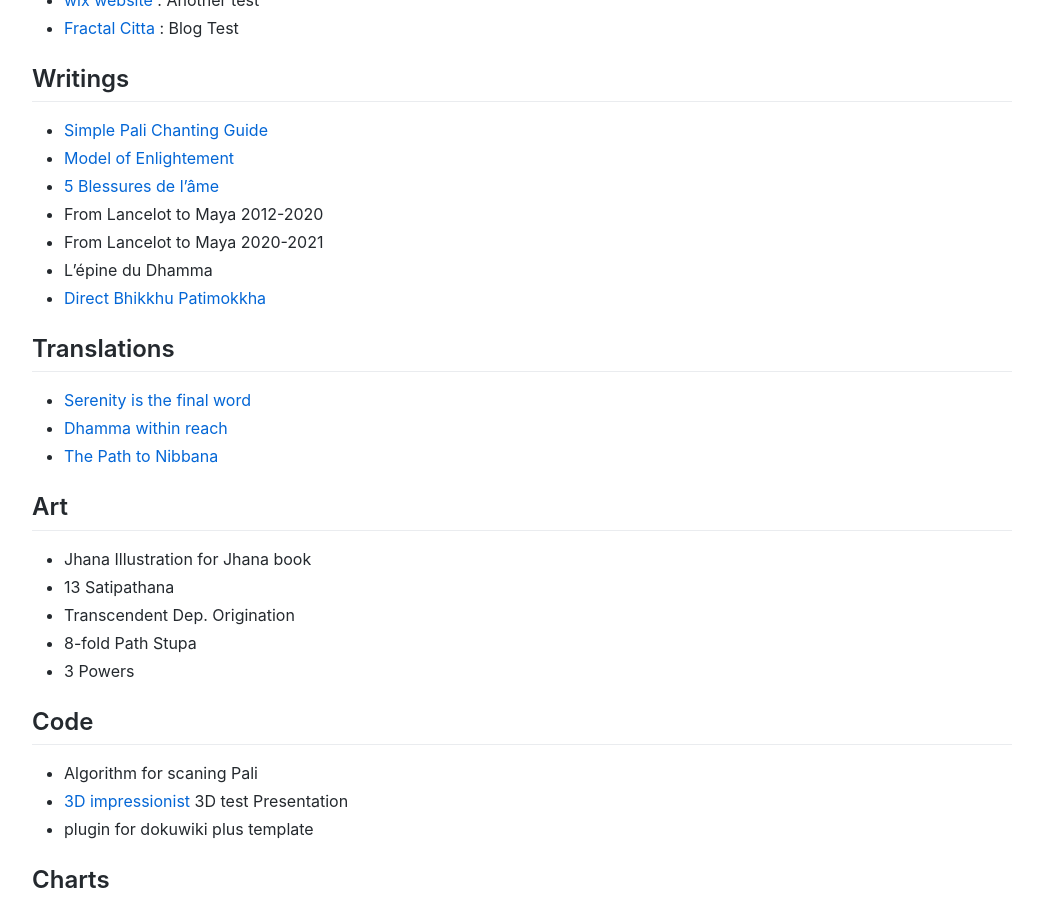
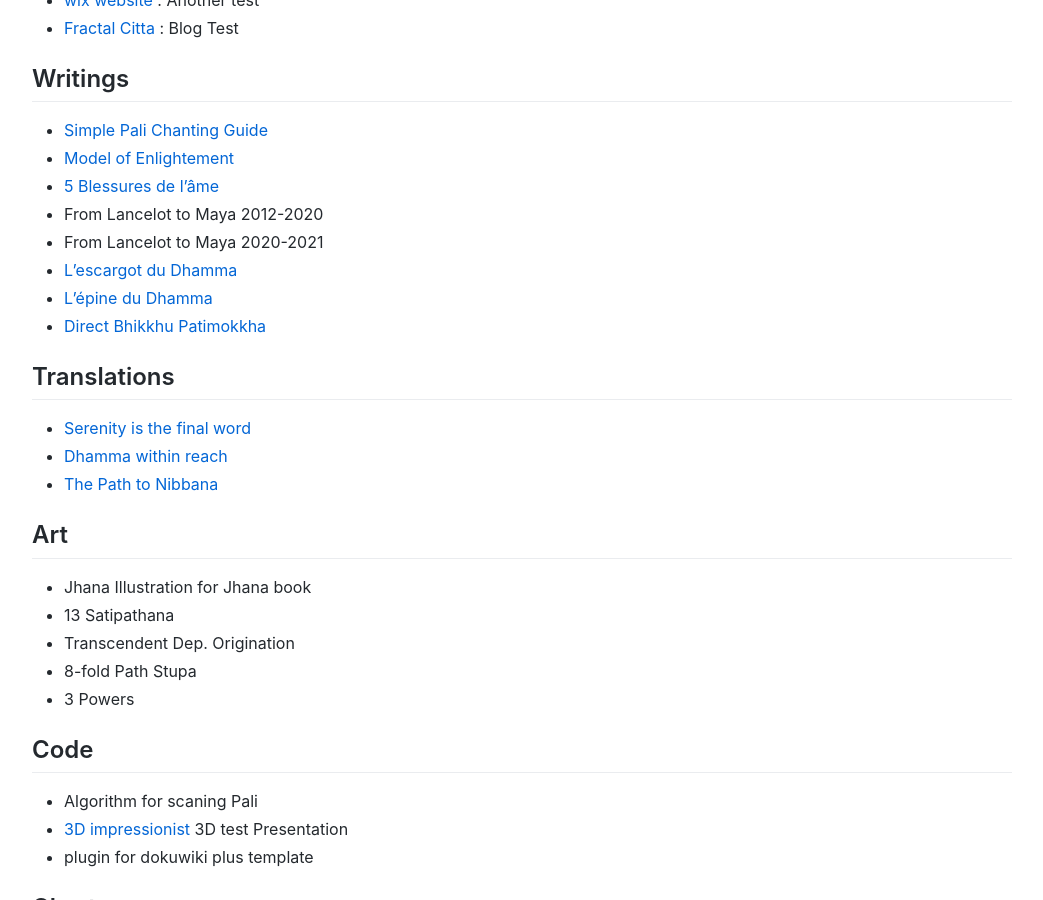
Before and after one commit to cittadhammo/old-personal-website, a Jekyll site: the page built from projects.md, in a window 1280 px wide and 900 px high, scrolled down 572 px. Shown: the whole window, without its empty margins (118-1161 px from the left). Built offline with Jekyll 4.4.1, drawn with Linux system fonts in a browser that asks for light colours.

Commit message:
Update projects.md

```diff
--- a/projects.md
+++ b/projects.md
@@ -26,7 +26,8 @@ title: Projects
 - [5 Blessures de l'âme](https://docs.google.com/document/d/1SJN8vcAqCcDcXkoqLsL6SeYfMFGsvuhB_m3WZBhVfYQ/edit)
 - From Lancelot to Maya 2012-2020
 - From Lancelot to Maya 2020-2021
-- L'épine du Dhamma
+- [L'escargot du Dhamma](https://docs.google.com/document/d/1S4X4XgD4x14d1agZO1fGhiYttkikktNKL2emtU2-oMc/edit)
+- [L'épine du Dhamma](https://docs.google.com/document/d/1PwEY5SLbAnzpndfP6rU_1qgXe1VFapu6FbVcfLH7df8/edit?usp=sharing)
 - [Direct Bhikkhu Patimokkha](https://docs.google.com/document/d/1i97q5mrYU0PaO6t0WNWwRRYgit_uYrT3B3YZdsPnbSw/edit)
 
 ## Translations
```
